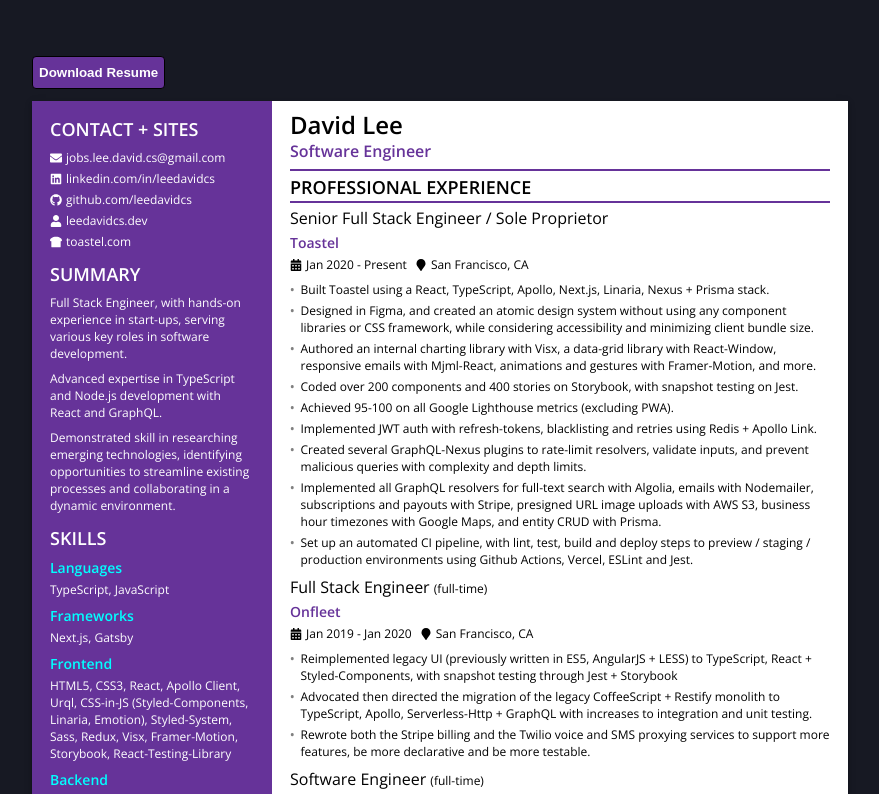
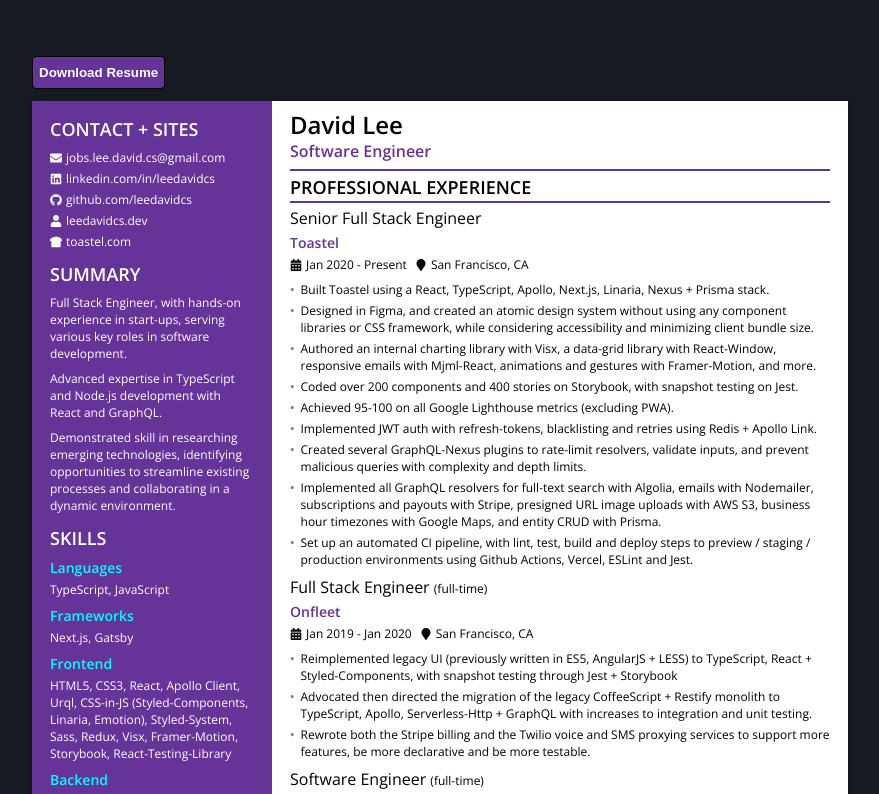
Before and after one commit to leedavidcs/leedavidcs, a React (Create React App) app: page / in a window 1280 px wide. Shown: the top 794 px of the page, without its empty margins (200-1079 px from the left). Built offline with nearby package versions, Linux system fonts and the light colour scheme.

Commit message:
Update title of exp

```diff
--- a/src/page-parts/resume.page-part/index.tsx
+++ b/src/page-parts/resume.page-part/index.tsx
@@ -92,7 +92,7 @@ export const Resume = forwardRef<HTMLDivElement>((__, ref) => {
 				</header>
 				<Section className={classes.professionalExperience} title="Professional Experience">
 					<SubSection
-						title="Senior Full Stack Engineer / Sole Proprietor"
+						title="Senior Full Stack Engineer"
 						subheader="Toastel"
 						timeInfo="Jan 2020 - Present"
 						locationInfo="San Francisco, CA"
```
